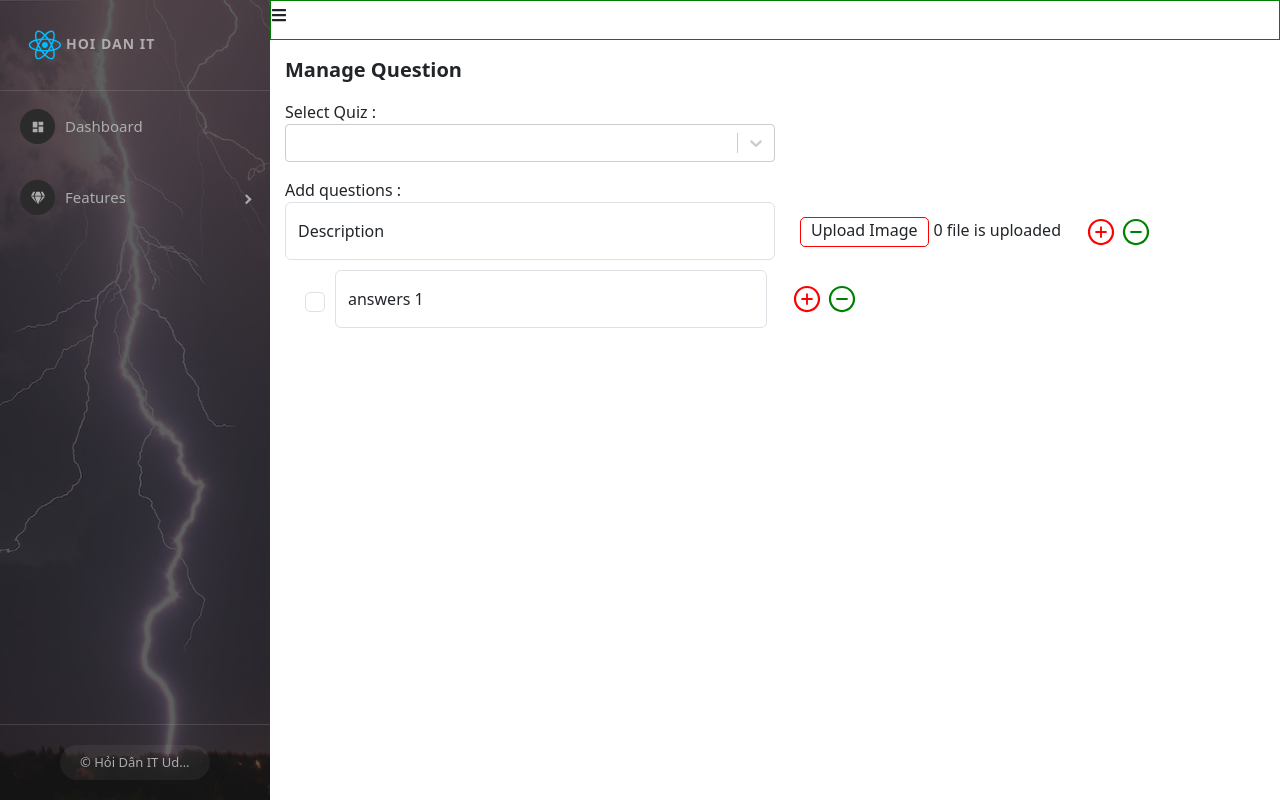
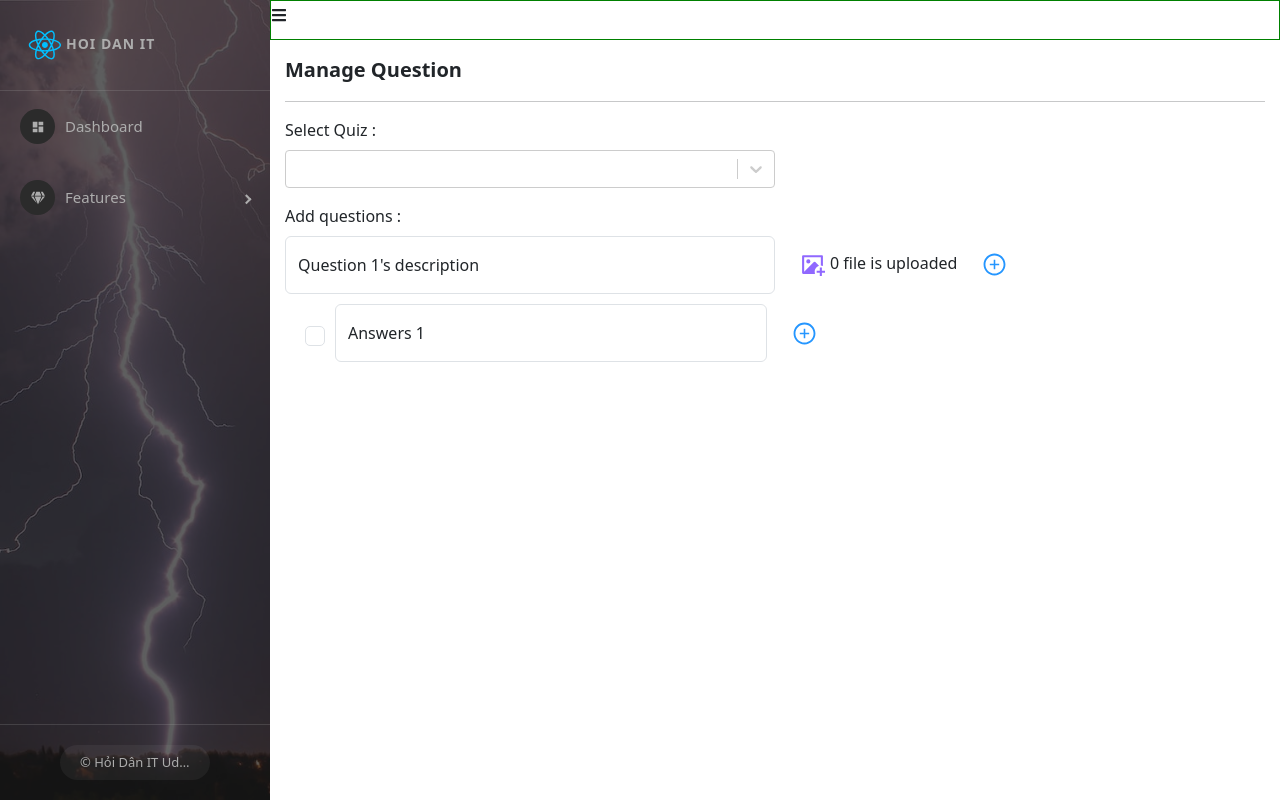
Before and after one commit to HCTVIP/React-Ultimate-Basic, a React (Create React App) app: page /admins/manage-questions in a window 1280 px wide. Built offline with nearby package versions, Linux system fonts and the light colour scheme.

Commit message:
fake data cho giao dien cau hoi /admins/manage-questions

```diff
--- a/package.json
+++ b/package.json
@@ -27,6 +27,7 @@
     "redux-persist": "6.0.0",
     "redux-thunk": "2.4.1",
     "sass": "1.53.0",
+    "uuid": "8.3.2",
     "web-vitals": "2.1.4"
   },
   "scripts": {
--- a/src/components/Admin/Content/Question/Questions.js
+++ b/src/components/Admin/Content/Question/Questions.js
@@ -3,6 +3,9 @@
 import './Questions.scss'
 import { AiOutlinePlusCircle } from "react-icons/ai";
 import { AiOutlineMinusCircle } from "react-icons/ai";
+import { RiImageAddFill } from "react-icons/ri";
+import { v4 as uuidv4 } from 'uuid';
+import _ from 'lodash';
 
 const Questions = (props) => {
 
@@ -14,54 +17,153 @@
 
     const [selectedQuiz, setSelectedQuiz] = useState({});
 
+    const [questions, setQuestions] =useState(
+    [
+        {
+           id: uuidv4(),
+           description: 'questions 1',
+           imageFile: '',
+           imageName: '',
+           answers: [
+                {
+                    id: uuidv4(),
+                    description: 'answers 1',
+                    isCorrect: false,
+                },
+           ]
+        },
+    ]);
+
+    const handleAddRemoveQuestion = (type, id) => {
+        if(type === "ADD") {
+            const newQuestion =
+            {
+                id: uuidv4(),
+                description: 'questions 1',
+                imageFile: '',
+                imageName: '',
+                answers: [
+                     {
+                         id: uuidv4(),
+                         description: '',
+                         isCorrect: false,
+                     }
+                ]
+             }
+             setQuestions([...questions, newQuestion]);
+        }
+
+        if(type === "REMOVE") {
+            let questionsClone = _.cloneDeep(questions);
+            questionsClone = questionsClone.filter((item) => item.id !== id);
+            setQuestions(questionsClone);
+        }
+    }
+
+    const handleAddRemoveAnswer = (type, questionId, answerId) => {
+        let questionsClone = _.cloneDeep(questions);
+        if(type === "ADD") {
+            const newAnswer =
+            {
+               id: uuidv4(),
+               description: '',
+               isCorrect: false,
+             };
+        let index = questionsClone.findIndex((item) => item.id === questionId);
+        questionsClone[index].answers.push(newAnswer);
+        setQuestions(questionsClone);
+        }
+        if(type === "REMOVE") {
+            let index = questionsClone.findIndex((item) => item.id === questionId);
+            questionsClone[index].answers = questionsClone[index].answers.filter((item) => item.id !== answerId);
+            setQuestions(questionsClone);
+        }
+    }
+    console.log("questions:", questions);
     return (
         <div className="questions-container">
             <div className="title">
                 Manage Question
             </div>
+            <hr/>
             <div className="add-new-question">
                 <div className="col-6 form-group">
-                    <label>Select Quiz :</label>
+                    <label className="mb-2">Select Quiz :</label>
                     <Select
                         defaultValue={selectedQuiz}
                         onChange={setSelectedQuiz}
                         options={options}
                     />
                 </div>
-                <div className="mt-3">
+                <div className="mt-3 mb-2">
                     Add questions :
                 </div>
-                <div>
+                {
+                    questions && questions.length > 0 &&
+                    questions.map((question, index) => {
+                        return (
+                            <div key={question.id} className="q-main mb-4">
                                 <div className="question-content">
                                     <div className="form-floating description">
-                            <input type="text" className="form-control" placeholder="name@example.com"/>
-                            <label>Description</label>
+                                        <input
+                                        type="text"
+                                        className="form-control"
+                                        placeholder="name@example.com"
+                                        // value={question.description}
+                                        />
+                                        <label>Question {index + 1}'s description</label>
                                     </div>
                                     <div className="group-upload">
-                            <label className="label-up">Upload Image</label>
+                                        <label><RiImageAddFill className="label-up"/></label>
                                         <input type={"file"} hidden/>
                                         <span>0 file is uploaded</span>
                                     </div>
                                     <div className="btn-add">
-                            <span><AiOutlinePlusCircle className="icon-add"/></span>
-                            <span><AiOutlineMinusCircle className="icon-remove"/></span>
+                                        <span onClick= {() => handleAddRemoveQuestion("ADD", '')}>
+                                            <AiOutlinePlusCircle className="icon-add"/>
+                                        </span>
+                                        {questions.length > 1 &&
+                                            <span onClick= {() => handleAddRemoveQuestion("REMOVE", question.id)}>
+                                                <AiOutlineMinusCircle className="icon-remove"/>
+                                            </span>
+                                        }
                                     </div>
                                 </div>
-                    <div className="answers-content">
+                                {question.answers && question.answers.length > 0 &&
+                                    question.answers.map((answer, index) => {
+                                        return (
+                                            <div key={answer.id} className="answers-content">
                                                 <input
                                                     className="form-check-input iscorrect"
                                                     type="checkbox"
                                                 />
                                                 <div className="form-floating answer-name">
-                            <input type="text" className="form-control" placeholder="name@example.com"/>
-                            <label>answers 1</label>
+                                                    <input
+                                                        type="text"
+                                                        className="form-control"
+                                                        placeholder="name@example.com"
+                                                        // value={answer.description}
+                                                    />
+                                                    <label>Answers {index + 1}</label>
                                                 </div>
                                                 <div className="btn-group">
-                            <span><AiOutlinePlusCircle className="icon-add"/></span>
-                            <span><AiOutlineMinusCircle className="icon-remove"/></span>
+                                                    <span onClick= {() => handleAddRemoveAnswer("ADD", question.id, '')}>
+                                                        <AiOutlinePlusCircle className="icon-add"/>
+                                                    </span>
+                                                    {question.answers.length > 1 &&
+                                                        <span onClick= {() => handleAddRemoveAnswer("REMOVE", question.id, answer.id)}>
+                                                        <AiOutlineMinusCircle className="icon-remove"/>
+                                                    </span>
+                                                    }
                                                 </div>
                                             </div>
+                                        )
+                                    })
+                                }
                             </div>
+                        )
+                    })
+                }
             </div>
         </div>
     )
--- a/src/components/Admin/Content/Question/Questions.scss
+++ b/src/components/Admin/Content/Question/Questions.scss
@@ -19,12 +19,14 @@
             padding-top: 15px;
 
             .label-up {
-                height: 30px;
-                border: 1px solid red;
-                border-radius: 5px;
-                padding: 0 10px;
                 cursor: pointer;
                 margin-right: 5px;
+                color: #9068ff;
+                font-size: 25px;
+
+                &:hover {
+                    color: #4400ff;
+                }
             }
         }
 
@@ -32,16 +34,24 @@
             padding-top: 15px;
 
             .icon-add {
-                font-size: 30px;
-                color: red;
+                font-size: 25px;
+                color: #2596ff;
                 cursor: pointer;
+
+                &:hover {
+                    color: #0989ff;
+                }
             }
 
             .icon-remove {
-                margin-left: 5px;
-                font-size: 30px;
-                color: green;
+                margin-left: 10px;
+                font-size: 25px;
+                color: #e8771c;
                 cursor: pointer;
+
+                &:hover {
+                    color: #ff7508;
+                }
             }
         }
     }
@@ -64,15 +74,24 @@
         .btn-group {
             padding: 0 15px;
             .icon-add {
-                font-size: 30px;
-                color: red;
+                font-size: 25px;
+                color: #2596ff;
                 cursor: pointer;
+
+                &:hover {
+                    color: #0989ff;
+                }
             }
 
             .icon-remove {
-                margin-left: 5px;
-                font-size: 30px;
-                color: green;
+                margin-left: 10px;
+                font-size: 25px;
+                color: #e8771c;
+                cursor: pointer;
+
+                &:hover {
+                    color: #ff7508;
+                }
                 cursor: pointer;
             }
         }
```
Lines whose indentation alone changed are shown as unchanged.
